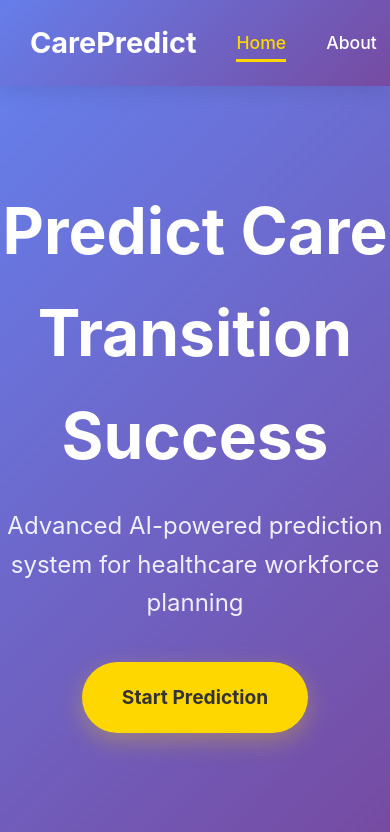
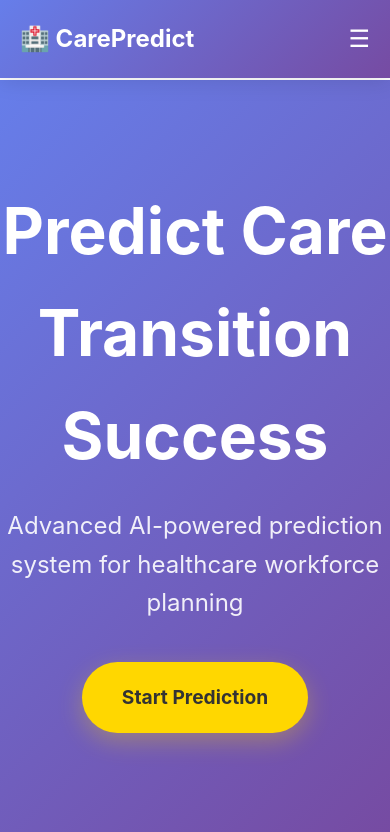
Before and after one commit to benard3360-star/Carepredict, a Flask app: page / in a window 390 px wide. Shown: the top 832 px of the page. Run offline with Flask 3, Linux system fonts and the light colour scheme; parts of the project's set-up code (start-up, migrations or seed data) failed here and were passed over.

Commit message:
Add responsive mobile navigation with hamburger menu

```diff
--- a/templates/base.html
+++ b/templates/base.html
@@ -79,6 +79,54 @@
         width: 100%;
       }
 
+      /* Mobile Menu */
+      .mobile-menu-btn {
+        display: none;
+        background: none;
+        border: none;
+        color: white;
+        font-size: 1.5em;
+        cursor: pointer;
+        padding: 20px 0;
+      }
+
+      /* Mobile Responsive */
+      @media (max-width: 768px) {
+        .nav-container {
+          padding: 0 20px;
+        }
+        .logo {
+          font-size: 1.5em;
+        }
+        .mobile-menu-btn {
+          display: block;
+        }
+        .nav-links {
+          position: fixed;
+          top: 80px;
+          left: -100%;
+          width: 100%;
+          height: calc(100vh - 80px);
+          background: linear-gradient(135deg, #667eea 0%, #764ba2 100%);
+          flex-direction: column;
+          justify-content: flex-start;
+          align-items: center;
+          padding-top: 50px;
+          transition: left 0.3s ease;
+        }
+        .nav-links.active {
+          left: 0;
+        }
+        .nav-links li {
+          margin: 0;
+          margin-bottom: 30px;
+        }
+        .nav-links a {
+          font-size: 1.3em;
+          padding: 15px 0;
+        }
+      }
+
       /* Main content */
       .main-content {
         margin-top: 80px;
@@ -99,12 +147,14 @@
   <body>
     <nav class="navbar">
       <div class="nav-container">
-        <a href="/" class="logo"> CarePredict</a>
-        <ul class="nav-links">
+        <a href="/" class="logo">🏥 CarePredict</a>
+        <button class="mobile-menu-btn" onclick="toggleMobileMenu()">☰</button>
+        <ul class="nav-links" id="navLinks">
           <li>
             <a
               href="/"
               class="{% if request.endpoint == 'home' %}active{% endif %}"
+              onclick="closeMobileMenu()"
               >Home</a
             >
           </li>
@@ -112,6 +162,7 @@
             <a
               href="/about"
               class="{% if request.endpoint == 'about' %}active{% endif %}"
+              onclick="closeMobileMenu()"
               >About</a
             >
           </li>
@@ -119,6 +170,7 @@
             <a
               href="/predict"
               class="{% if request.endpoint == 'predict_form' %}active{% endif %}"
+              onclick="closeMobileMenu()"
               >Predict</a
             >
           </li>
@@ -137,6 +189,26 @@
 
     <script src="https://cdnjs.cloudflare.com/ajax/libs/jquery/3.6.0/jquery.min.js"></script>
     <script src="https://cdnjs.cloudflare.com/ajax/libs/select2/4.0.13/js/select2.min.js"></script>
+    <script>
+      function toggleMobileMenu() {
+        const navLinks = document.getElementById('navLinks');
+        navLinks.classList.toggle('active');
+      }
+
+      function closeMobileMenu() {
+        const navLinks = document.getElementById('navLinks');
+        navLinks.classList.remove('active');
+      }
+
+      // Close mobile menu when clicking outside
+      document.addEventListener('click', function(event) {
+        const navbar = document.querySelector('.navbar');
+        const navLinks = document.getElementById('navLinks');
+        if (!navbar.contains(event.target)) {
+          navLinks.classList.remove('active');
+        }
+      });
+    </script>
     {% block extra_js %}{% endblock %}
   </body>
 </html>
```
